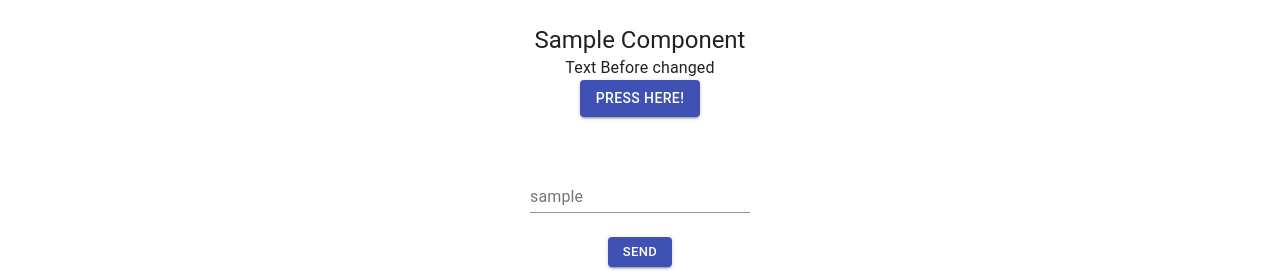
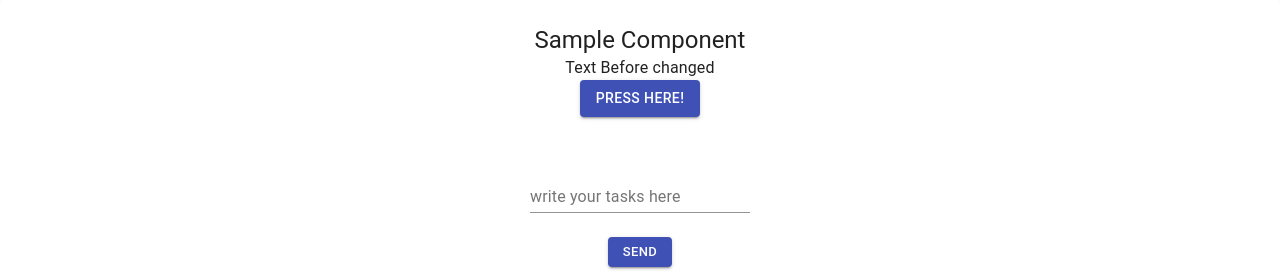
Before and after one commit to daiju81/react_node_todo, a React (Create React App) app: page / in a window 1280 px wide. Shown: the top 279 px of the page. Built offline with nearby package versions, Linux system fonts and the light colour scheme.

Commit message:
label changed

```diff
--- a/src/App.jsx
+++ b/src/App.jsx
@@ -57,7 +57,7 @@ function App() {
               id="textField"
               name="textField"
               defaultValue={textbox}
-              label="sample"
+              label="write your tasks here"
               display="block"
               onChange={(e) => setTextBox(e.target.value)}
             />
```
